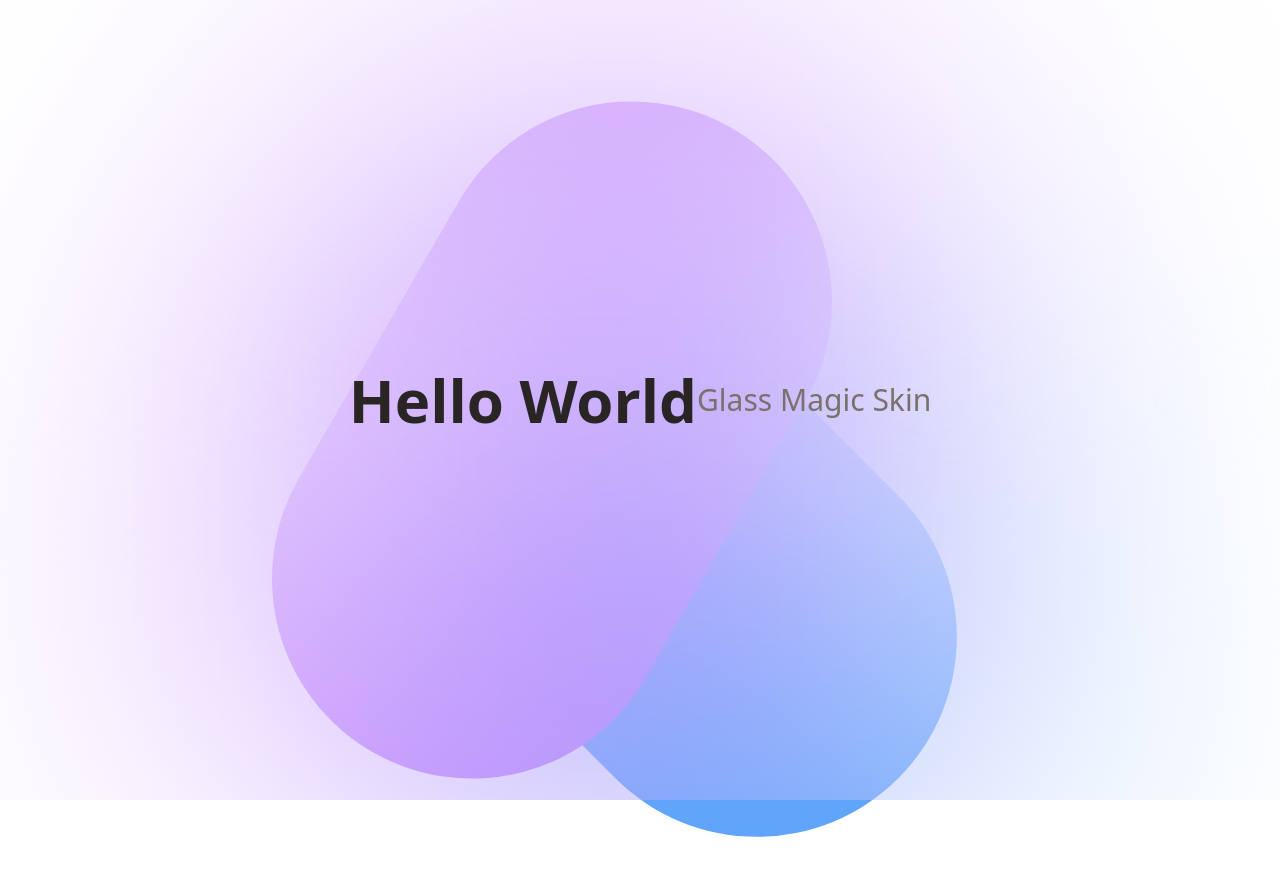
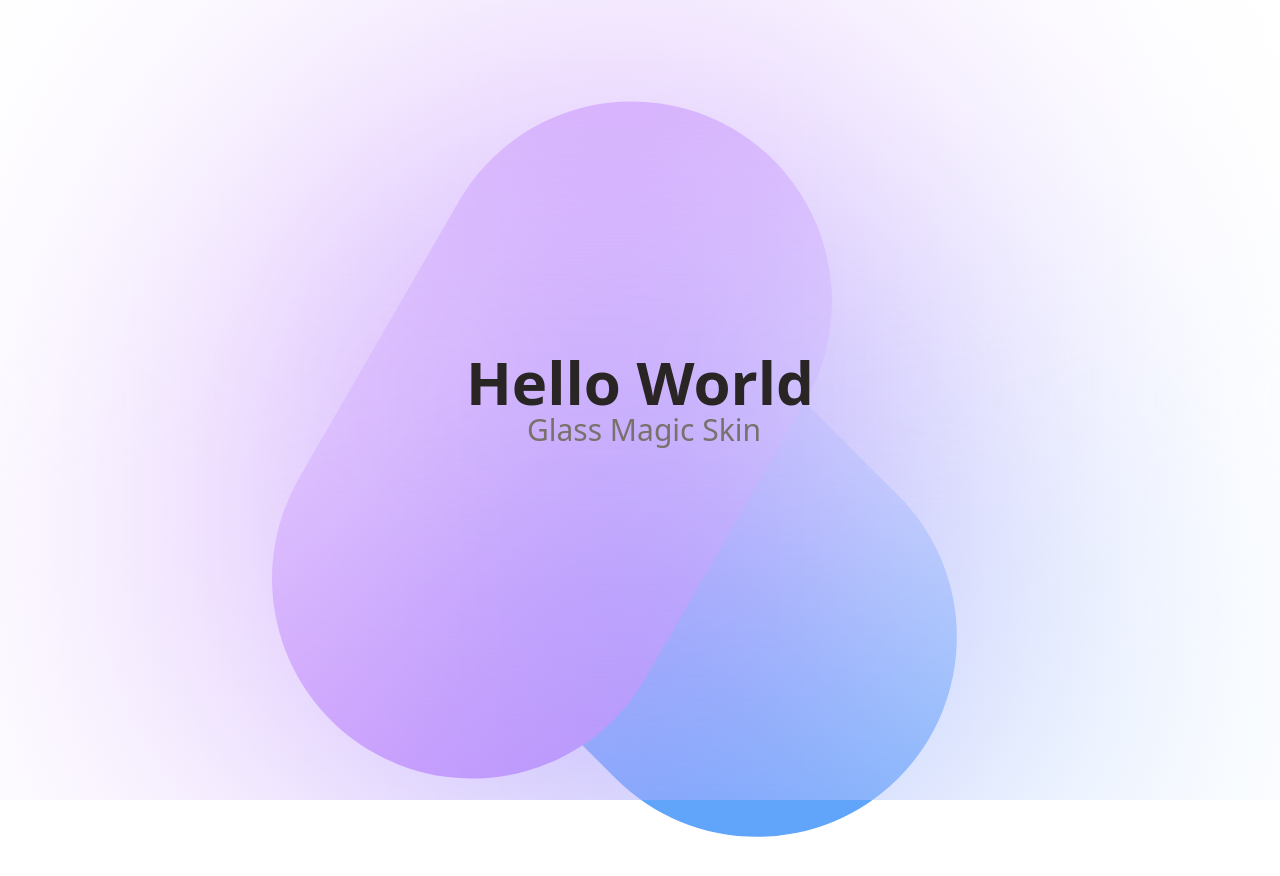
Before and after one commit to harvanchik/glassmagicskin, a website: page index.html in a window 1280 px wide. Drawn offline with nearby package versions, Linux system fonts and the light colour scheme; files that its build step writes are made by us from their sources.

Commit message:
fix spacing between h1 and h2

```diff
--- a/index.html
+++ b/index.html
@@ -17,7 +17,7 @@
     </div>
     <!-- END: Colorful Blurred Background -->
     <!-- START: Main Section -->
-    <section class="flex h-screen w-full items-center justify-center backdrop-blur-[190px]">
+    <section class="flex flex-col space-x-2 h-screen w-full items-center justify-center backdrop-blur-[190px]">
       <h1 class="text-6xl font-semibold text-stone-800">Hello World</h1>
       <h2 class="text-3xl text-stone-500">Glass Magic Skin</h2>
     </section>
```
